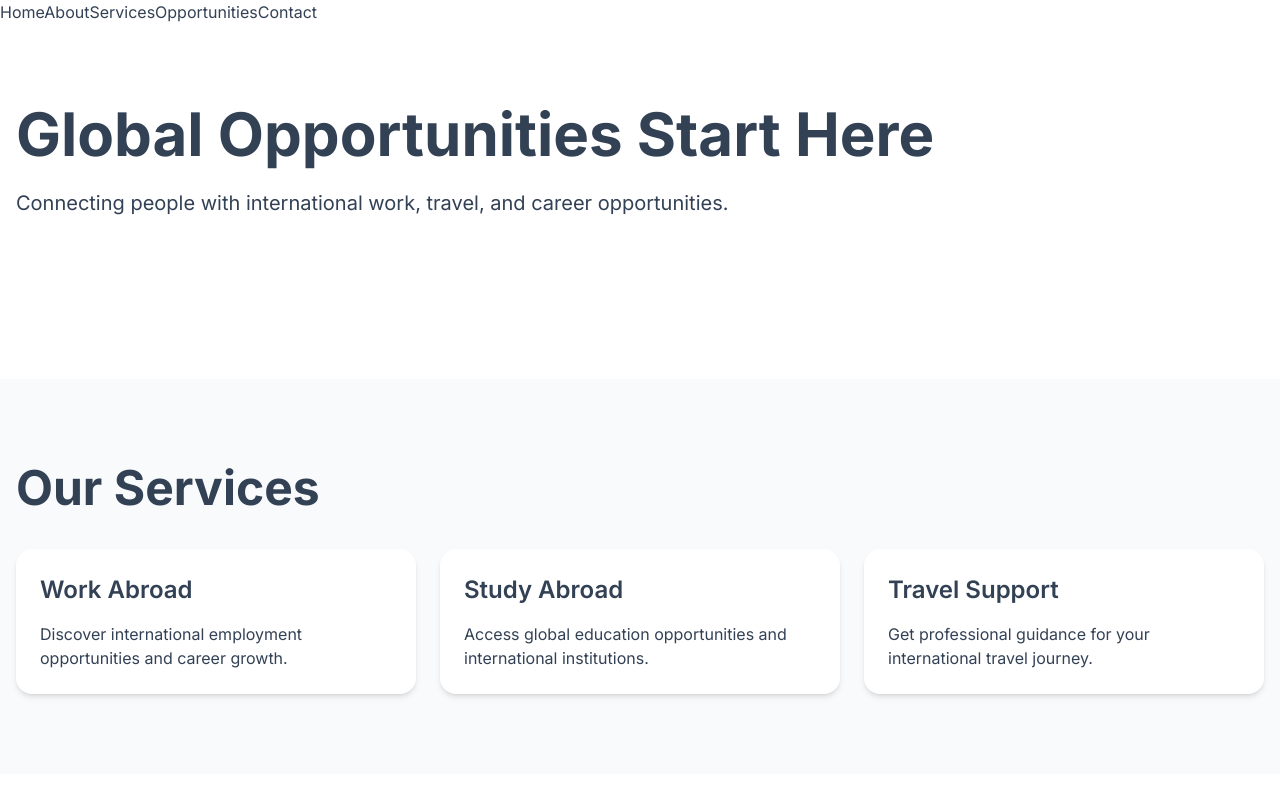
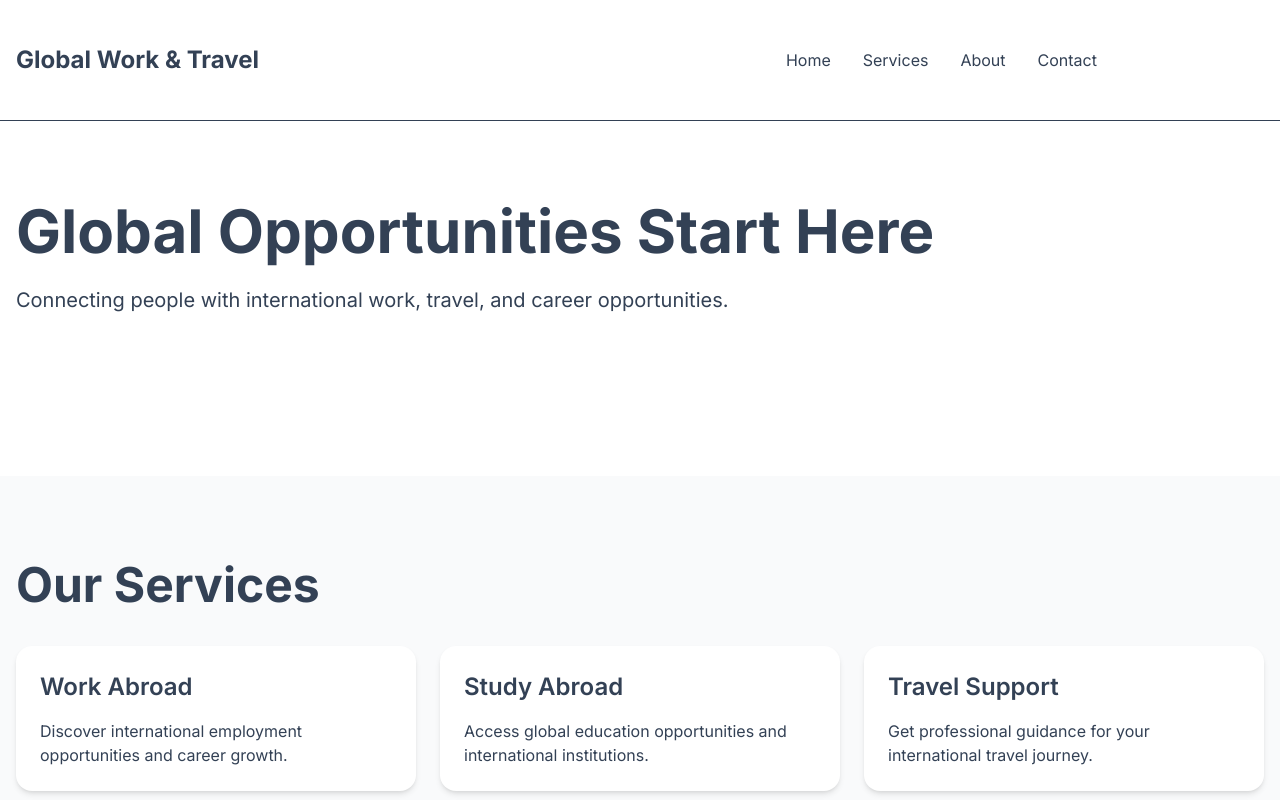
Before and after one commit to ericbalaile/Balaile-Tech-Lab, a React (Vite) app: page / in a window 1280 px wide. Shown: the top 800 px of the page. Built offline with nearby package versions, Linux system fonts and the light colour scheme.

Commit message:
Complete responsive header integration

```diff
--- a/src/components/layout/Header.jsx
+++ b/src/components/layout/Header.jsx
@@ -1,8 +1,11 @@
+import { useState } from "react";
 import Container from "../ui/Container.jsx";
 import Navigation from "./Navigation.jsx";
 import Button from "../ui/Button.jsx";
 
 function Header() {
+  const [isOpen, setIsOpen] = useState(false);
+
   const links = [
     {
       label: "Home",
@@ -25,19 +28,48 @@ function Header() {
   return (
     <header className="border-b">
       <Container>
+
         <div className="flex items-center justify-between py-6">
 
           <div className="text-xl font-bold">
             Global Work & Travel
           </div>
 
-          <Navigation links={links} />
+          <div className="hidden md:flex items-center gap-8">
+            <Navigation links={links} />
 
-          <Button variant="primary">
-            Get Started
-          </Button>
+            <Button variant="primary">
+              Get Started
+            </Button>
+          </div>
+
+          <button
+            type="button"
+            className="md:hidden text-2xl"
+            onClick={() => setIsOpen(!isOpen)}
+            aria-label="Toggle navigation menu"
+            aria-expanded={isOpen}
+          >
+            ☰
+          </button>
 
         </div>
+
+
+        {isOpen && (
+          <div className="md:hidden pb-6">
+
+            <Navigation links={links} />
+
+            <div className="mt-6">
+              <Button variant="primary">
+                Get Started
+              </Button>
+            </div>
+
+          </div>
+        )}
+
       </Container>
     </header>
   );
--- a/src/components/layout/Navigation.jsx
+++ b/src/components/layout/Navigation.jsx
@@ -4,13 +4,13 @@ function Navigation({
   links = [],
 }) {
   return (
-    <nav>
-      <ul className="flex items-center gap-8">
+    <nav className="w-full">
+      <ul className="flex flex-col gap-4 md:flex-row md:items-center md:gap-8">
         {links.map((link) => (
           <li key={link.label}>
             <a
               href={link.path}
-              className="transition duration-300 hover:text-primary"
+              className="block transition duration-300 hover:text-primary"
             >
               {link.label}
             </a>
--- a/src/layouts/MainLayout.jsx
+++ b/src/layouts/MainLayout.jsx
@@ -1,12 +1,12 @@
-import { Outlet } from 'react-router-dom'
+import { Outlet } from "react-router-dom";
 
-import Navbar from '../components/layout/Navbar.jsx'
-import Footer from '../components/layout/Footer.jsx'
+import Header from "../components/layout/Header.jsx";
+import Footer from "../components/layout/Footer.jsx";
 
 function MainLayout() {
   return (
     <>
-      <Navbar />
+      <Header />
 
       <main>
         <Outlet />
@@ -14,7 +14,7 @@ function MainLayout() {
 
       <Footer />
     </>
-  )
+  );
 }
 
-export default MainLayout
+export default MainLayout;
```
